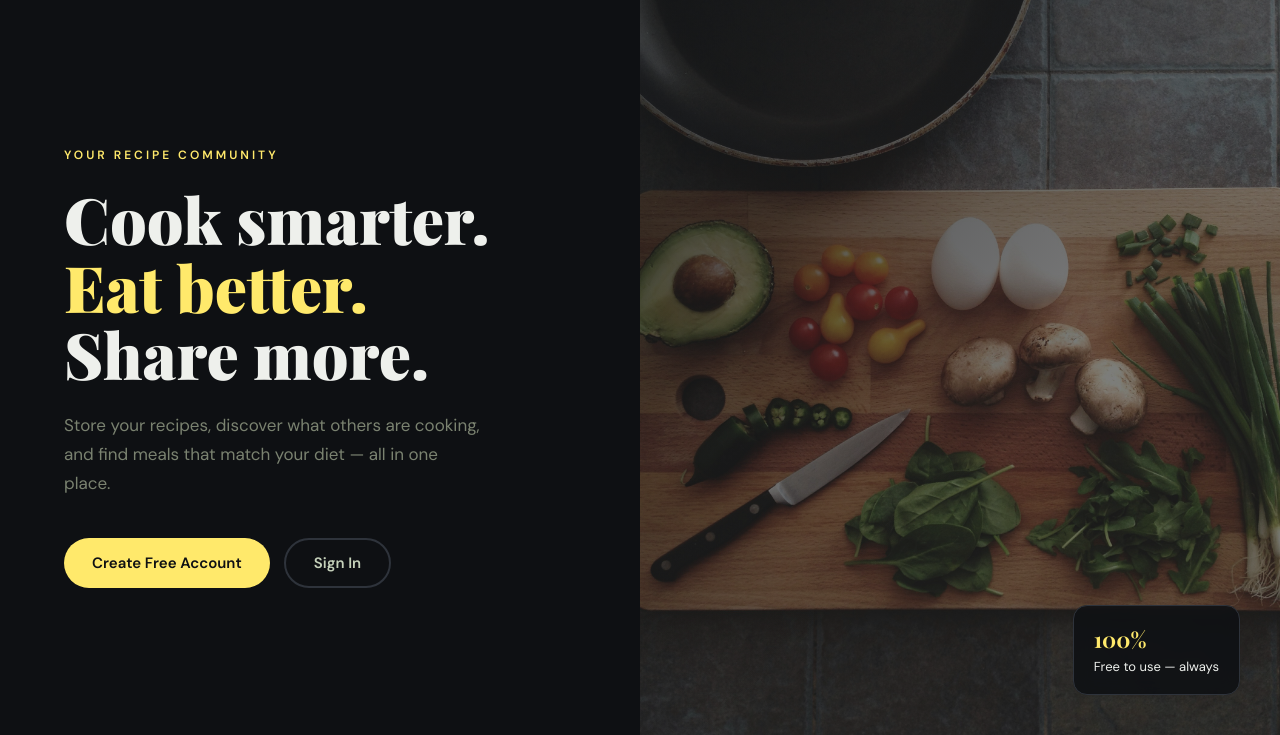
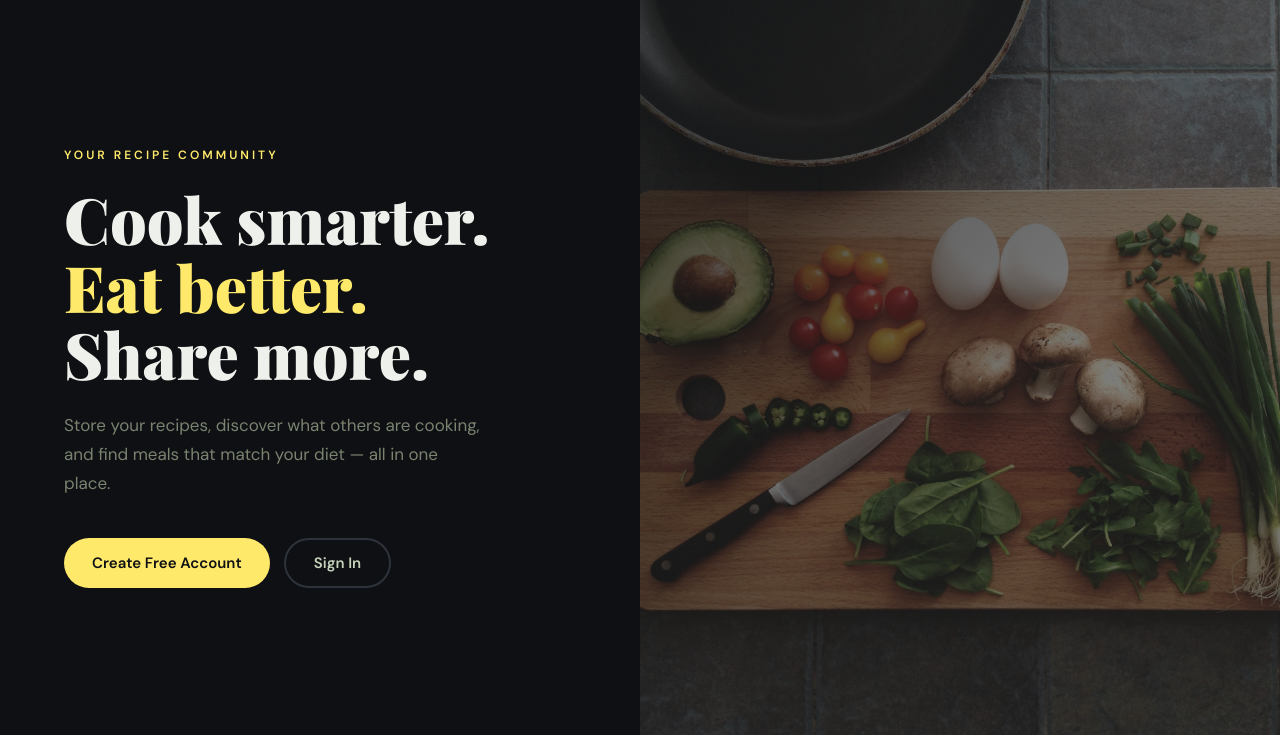
Before and after one commit to DavidB456/RecipeZ-Frontend, a web app: page / in a window 1280 px wide. Shown: the part 65-800 px from the top of the page. Run offline with its HTML, style and script files only (its server is not run), Linux system fonts and the light colour scheme; data that the repository does not hold is empty.

Commit message:
IP update

```diff
--- a/src/main/resources/static/index.html
+++ b/src/main/resources/static/index.html
@@ -35,10 +35,6 @@
     <div class="hero-right">
       <img src="foodbg.jpg" alt="Fresh ingredients on a cutting board" />
       <div class="hero-overlay"></div>
-      <div class="hero-badge">
-        <strong>100%</strong>
-        Free to use — always
-      </div>
     </div>
   </div>
 </div>
--- a/src/main/resources/static/script.js
+++ b/src/main/resources/static/script.js
@@ -1,7 +1,4 @@
-// ─────────────────────────────────────────
-// CONFIG  ← Change this to your EC2 IP
-// ─────────────────────────────────────────
-const API_BASE = 'http://3.133.90.216:8080';
+const API_BASE = 'http://18.225.167.226:8080';
 
 // ─────────────────────────────────────────
 // SESSION STATE
```
Also changed, not shown: 2 other files.
